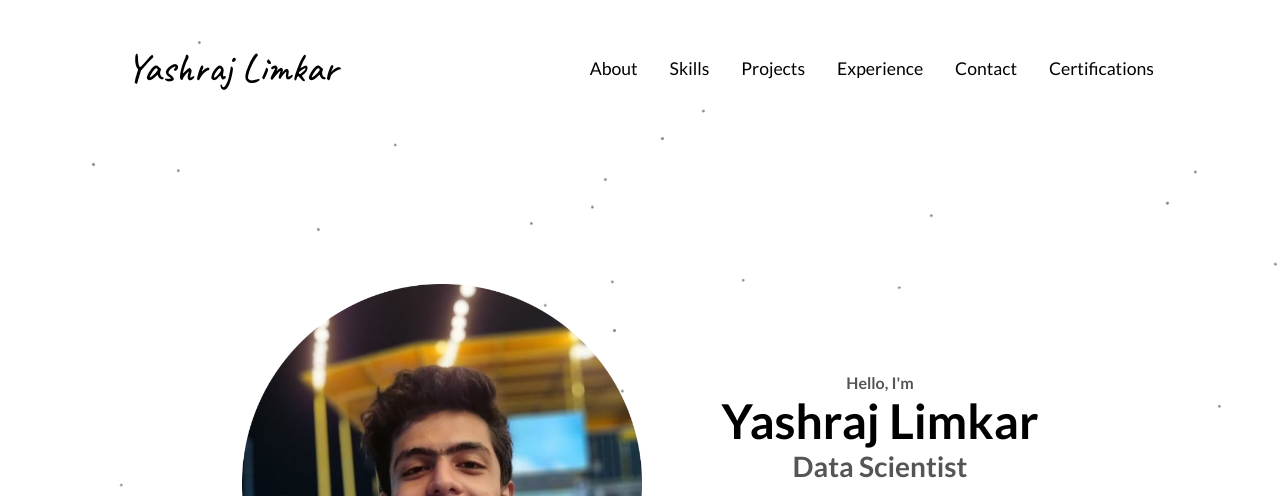
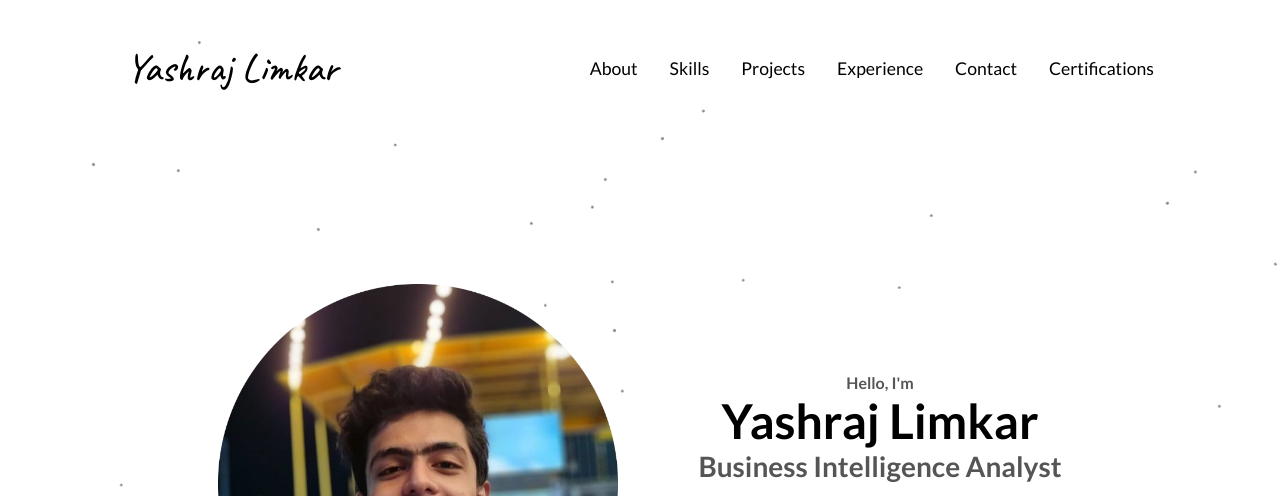
Before and after one commit to therealyash/therealyash.github.io, a plain HTML site: page index.html in a window 1280 px wide. Shown: the top 496 px of the page. Drawn offline with Linux system fonts and the light colour scheme; a web font is replaced by a local one.

Commit message:
Updated about & index

```diff
--- a/index.html
+++ b/index.html
@@ -107,7 +107,7 @@
       <div class="section__text">
         <p class="section__text__p1">Hello, I'm</p>
         <h1 class="title">Yashraj Limkar</h1>
-        <p class="section__text__p2">Data Scientist</p>
+        <p class="section__text__p2">Business Intelligence Analyst</p>
         <div class="btn-container">
           <button
             class="btn btn-color-2"
```
Also changed, not shown: about.html (+2 -2 lines).
